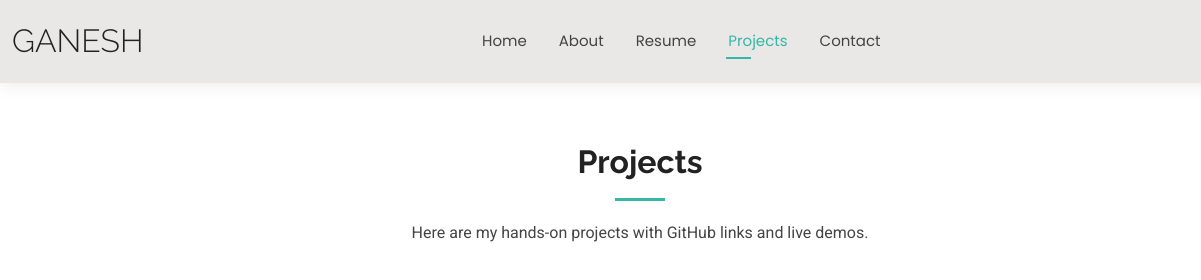
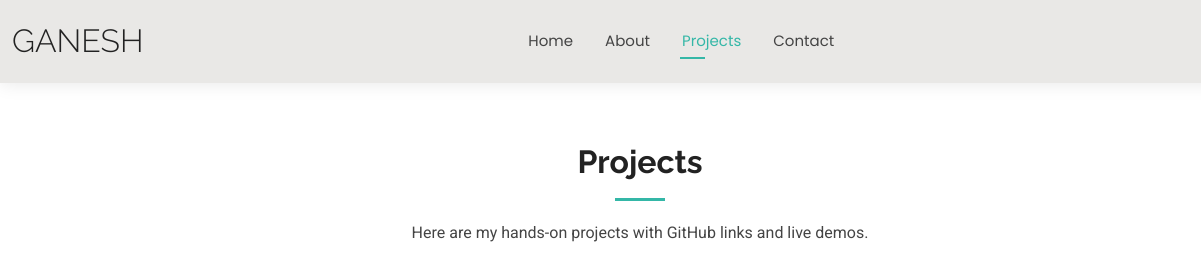
Before and after one commit to Ganesh1005/Portfolio, a plain HTML site: page Myprojects.html in a window 1280 px wide. Shown: the top 280 px of the page, 0-1201 px from the left. Drawn offline with Linux system fonts and the light colour scheme.

Commit message:
removed resume section

```diff
--- a/Myprojects.html
+++ b/Myprojects.html
@@ -42,7 +42,7 @@
         <ul>
           <li><a href="index.html">Home</a></li>
           <li><a href="about.html">About</a></li>
-          <li><a href="resume.html">Resume</a></li>
+          <!-- <li><a href="resume.html">Resume</a></li> -->
           <li><a href="Myprojects.html" class="active">Projects</a></li>
           <li><a href="contact.html">Contact</a></li>
         </ul>
```
Also changed, not shown: about.html (+1 -1 lines), contact.html (+1 -1 lines), index.html (+1 -1 lines), thank-you.html (+1 -1 lines).
